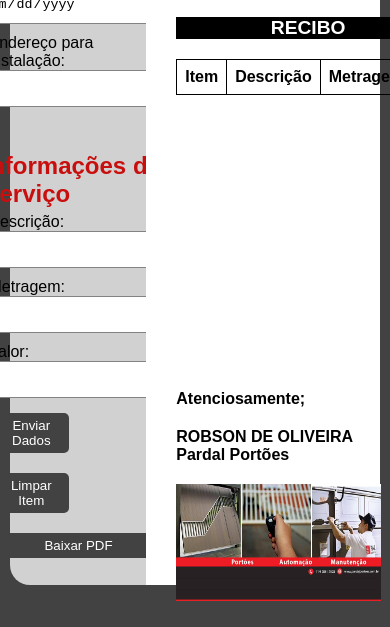
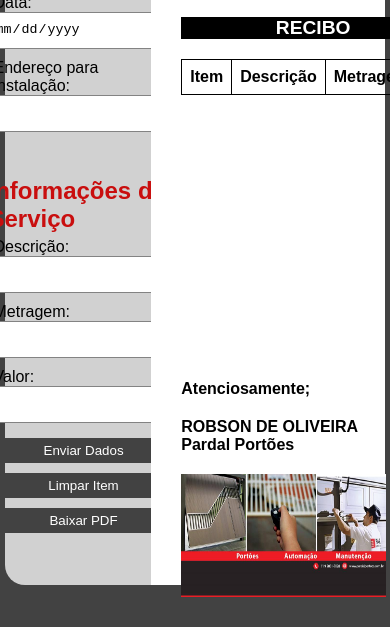
Before and after one commit to MuriloPolicastro/recibo-pardal, a plain HTML site: page index.html in a window 390 px wide. Shown: the part 217-844 px from the top of the page. Drawn offline with Linux system fonts and the light colour scheme.

Commit message:
Update style.css

```diff
--- a/assets/css/style.css
+++ b/assets/css/style.css
@@ -77,7 +77,7 @@ p .baixar {
     width: 60vw;
     border-radius: 0px 20px 20px 0px;
     display: grid;
-    grid-template-rows: 1fr 3fr 1fr;
+    grid-template-rows: 1fr 2fr 1fr;
     gap: 20px;
 }
 header {
@@ -137,3 +137,28 @@ footer img {
     width: 70%;
     height: 60%;
 }
+
+@media (max-width: 800px) {
+    .input-item {
+        width: 95%;
+    }
+
+    .info {
+        padding-left: 10px;
+    }
+
+    footer img {
+        padding-bottom: 10px;
+    }
+}
+
+@media (max-width: 650px) {
+    .info button {
+        display: block;
+        width: 90%;
+    }
+}
+
+@media (max-width: 550px) {
+
+}
```
